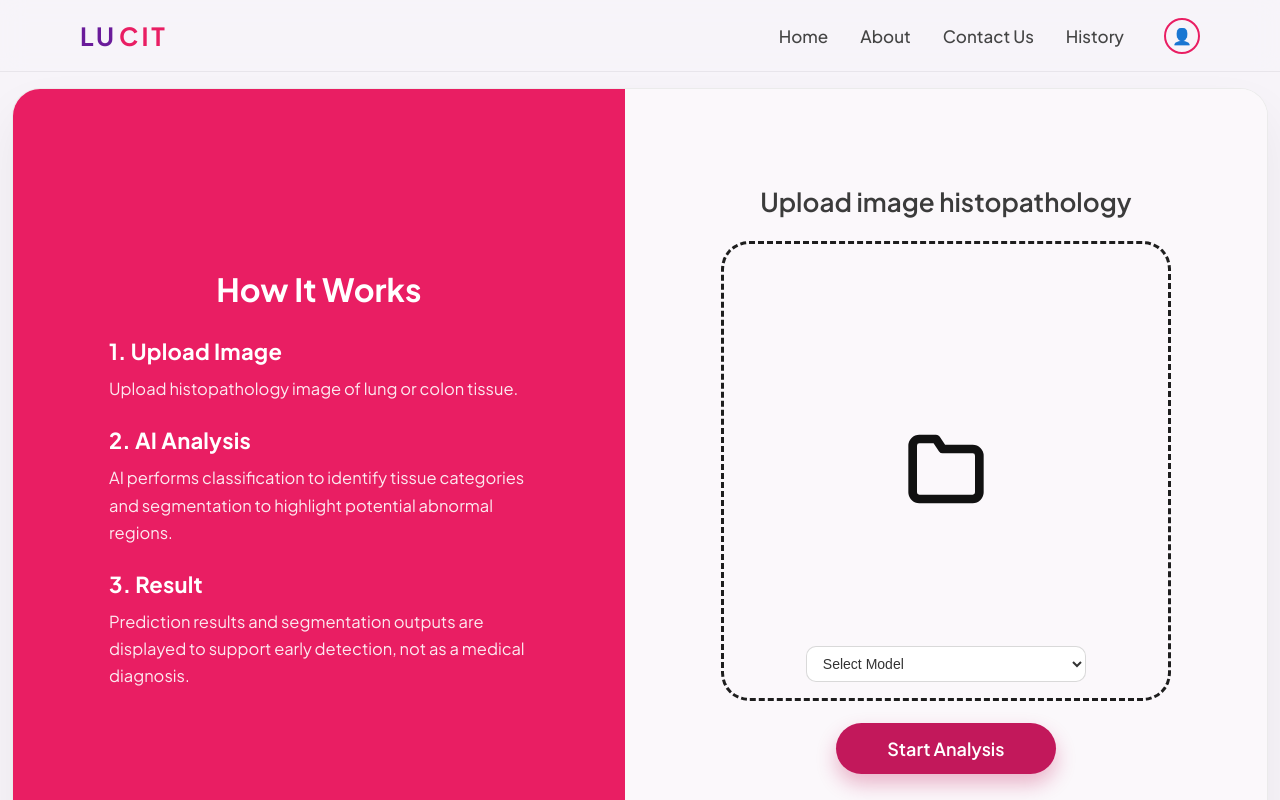
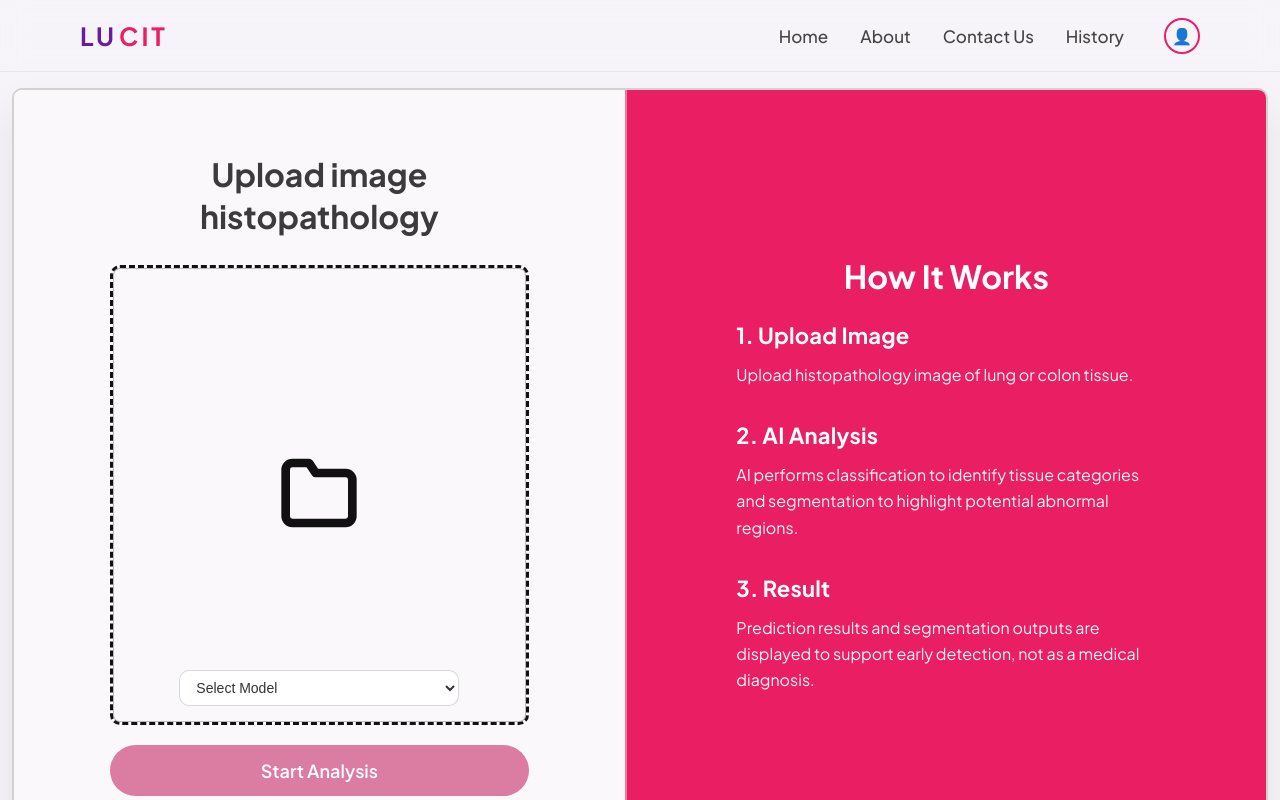
Before and after one commit to Purukan-Jeremy/LUCIT, a React app in the folder Frontend/: page /analysis in a window 1280 px wide. Shown: the top 800 px of the page. Built offline with nearby package versions, Linux system fonts and the light colour scheme; the HTML template or start-up script is replaced by a standard one.

Commit message:
update classification

```diff
--- a/Frontend/src/assets/style.css
+++ b/Frontend/src/assets/style.css
@@ -427,24 +427,25 @@ button {
   display: grid;
   grid-template-columns: 1fr 1.05fr;
   background: #ffffff;
-  border-radius: 28px;
+  border-radius: 10px;
   overflow: hidden;
-  border: 1px solid rgba(0, 0, 0, 0.08);
-  box-shadow: 0 24px 50px rgba(0, 0, 0, 0.06);
+  border: 2px solid rgba(0, 0, 0, 0.18);
+  box-shadow: 0 22px 42px rgba(0, 0, 0, 0.08);
 }
 
 /* LEFT PANEL */
 .card-left {
-  background: var(--pink);
-  color: #ffffff;
-  padding: 96px 96px;
+  background: #fbf8fb;
+  color: #333333;
+  padding: 64px 96px;
   display: flex;
   flex-direction: column;
-  justify-content: center;
+  justify-content: flex-start;
   gap: 20px;
 }
 
-.card-left h2 {
+.card-left h2,
+.card-right h2 {
   font-size: 32px;
   font-weight: 700;
   text-align: center;
@@ -454,34 +455,38 @@ button {
 .steps-list {
   display: flex;
   flex-direction: column;
-  gap: 24px;
-  max-width: 440px;
-  margin: 0 auto;
+  gap: 26px;
+  width: 100%;
+  max-width: 560px;
+  margin: 0;
 }
 
 .step-item h3 {
   font-size: 22px;
   font-weight: 700;
-  margin-bottom: 10px;
+  margin-bottom: 8px;
   letter-spacing: 0.2px;
+  line-height: 1.25;
 }
 
 .step-item p {
-  font-size: 16.5px;
-  line-height: 1.65;
-  opacity: 0.9;
-  max-width: 420px;
+  font-size: 16px;
+  line-height: 1.55;
+  opacity: 0.96;
+  max-width: none;
 }
 
-/* RIGHT PANEL */
+/* ANALYSIS - RIGHT PANEL */
 .card-right {
-  background: #fbf8fb;
-  padding: 96px 96px;
+  background: var(--pink);
+  color: #ffffff;
+  padding: 52px 56px;
   display: flex;
   flex-direction: column;
-  align-items: center;
+  align-items: stretch;
   justify-content: center;
-  gap: 22px;
+  gap: 14px;
+  border-left: 2px solid rgba(255, 255, 255, 0.4);
 }
 
 .upload-title {
@@ -489,8 +494,99 @@ button {
   font-weight: 600;
   text-align: center;
   color: #3b3b3b;
-  max-width: 460px;
+  width: 100%;
+  max-width: 420px;
   line-height: 1.3;
+  margin: 0 auto 14px;
+}
+
+/* ANALYSIS - HOW IT WORKS TEXT */
+.card-right h2 {
+  margin-bottom: 12px;
+  margin-top: auto;
+}
+
+.card-right .steps-list {
+  gap: 34px;
+  max-width: 420px;
+  margin: 0 auto auto;
+}
+
+.card-right .step-item h3 {
+  margin-bottom: 12px;
+}
+
+.card-right .step-item p {
+  line-height: 1.65;
+}
+
+.analysis-result {
+  width: 100%;
+  max-width: 100%;
+  display: flex;
+  flex-direction: column;
+  gap: 12px;
+}
+
+.result-summary-card,
+.result-description-card {
+  border: 1.5px solid rgba(255, 255, 255, 0.8);
+  border-radius: 8px;
+  background: rgba(0, 0, 0, 0.2);
+}
+
+.result-summary-card {
+  display: flex;
+  align-items: center;
+  gap: 24px;
+  padding: 18px 20px;
+}
+
+.result-preview {
+  width: 190px;
+  height: 190px;
+  border-radius: 4px;
+  overflow: hidden;
+  background: rgba(255, 255, 255, 0.1);
+  flex-shrink: 0;
+}
+
+.result-preview-image {
+  width: 100%;
+  height: 100%;
+  object-fit: cover;
+  display: block;
+}
+
+.result-metrics {
+  display: flex;
+  flex-direction: column;
+  gap: 12px;
+}
+
+.result-metrics p {
+  font-size: 24px;
+  font-weight: 500;
+  margin: 0;
+  color: #ffffff;
+}
+
+.result-description-card {
+  min-height: 260px;
+  padding: 18px 20px;
+}
+
+.result-description-card h3 {
+  margin: 0 0 10px;
+  font-size: 32px;
+  font-weight: 600;
+}
+
+.result-description-card p {
+  margin: 0;
+  font-size: 20px;
+  line-height: 1.5;
+  color: rgba(255, 255, 255, 0.95);
 }
 
 .model-select {
@@ -522,17 +618,18 @@ button {
 .upload-box {
   width: min(720px, 100%);
   height: 460px;
-  border: 3px dashed #1e1e1e;
-  border-radius: 28px;
+  border: 3px dashed #111111;
+  border-radius: 10px;
   display: flex;
   align-items: center;
   justify-content: center;
   position: relative;
   transition: background 0.2s ease;
+  box-shadow: inset 0 0 0 1px rgba(0, 0, 0, 0.25);
 }
 
 .upload-box:hover {
-  background: rgba(0, 0, 0, 0.02);
+  background: rgba(0, 0, 0, 0.03);
 }
 
 .upload-label {
@@ -554,6 +651,12 @@ button {
   min-width: 220px;
 }
 
+.start-analysis-btn:disabled {
+  opacity: 0.55;
+  cursor: not-allowed;
+  box-shadow: none;
+}
+
 @media (max-width: 900px) {
   .analysis-card {
     grid-template-columns: 1fr;
@@ -561,11 +664,34 @@ button {
 
   .card-left,
   .card-right {
-    padding: 56px 36px;
+    padding: 42px 30px;
   }
 
   .upload-box {
     height: 320px;
+  }
+
+  .result-summary-card {
+    flex-direction: column;
+    align-items: flex-start;
+  }
+
+  .result-preview {
+    width: 100%;
+    max-width: 220px;
+    height: 180px;
+  }
+
+  .result-metrics p {
+    font-size: 18px;
+  }
+
+  .result-description-card h3 {
+    font-size: 24px;
+  }
+
+  .result-description-card p {
+    font-size: 16px;
   }
 }
 
--- a/Frontend/src/pages/analysis/index.tsx
+++ b/Frontend/src/pages/analysis/index.tsx
@@ -1,51 +1,48 @@
-import React, { useState } from "react";
+import React, { useRef, useState } from "react";
 import "../../assets/style.css";
 
 const AnalysisPage: React.FC = () => {
   const [selectedImage, setSelectedImage] = useState<File | null>(null);
+  const [selectedPreview, setSelectedPreview] = useState<string>("");
+  const [resultPreview, setResultPreview] = useState<string>("");
+  const [isAnalyzed, setIsAnalyzed] = useState(false);
   const [modelType, setModelType] = useState<
     "none" | "classification" | "segmentation"
   >("none");
+  const fileInputRef = useRef<HTMLInputElement | null>(null);
 
   const handleImageChange = (event: React.ChangeEvent<HTMLInputElement>) => {
     if (event.target.files && event.target.files[0]) {
-      setSelectedImage(event.target.files[0]);
+      const file = event.target.files[0];
+      setSelectedImage(file);
+      setIsAnalyzed(false);
+      setResultPreview("");
+
+      const reader = new FileReader();
+      reader.onload = () => {
+        setSelectedPreview((reader.result as string) || "");
+      };
+      reader.readAsDataURL(file);
+    }
+  };
+
+  const handleStartAnalysis = () => {
+    if (!selectedImage || !selectedPreview || modelType !== "classification")
+      return;
+    setResultPreview(selectedPreview);
+    setIsAnalyzed(true);
+    setSelectedImage(null);
+    setSelectedPreview("");
+    if (fileInputRef.current) {
+      fileInputRef.current.value = "";
     }
   };
 
   return (
     <div className="analysis-container">
       <div className="analysis-card">
-        {/* BAGIAN KIRI (PINK) */}
+        {/* BAGIAN KIRI (UPLOAD) */}
         <div className="card-left">
-          <h2>How It Works</h2>
-
-          <div className="steps-list">
-            <div className="step-item">
-              <h3>1. Upload Image</h3>
-              <p>Upload histopathology image of lung or colon tissue.</p>
-            </div>
-
-            <div className="step-item">
-              <h3>2. AI Analysis</h3>
-              <p>
-                AI performs classification to identify tissue categories and
-                segmentation to highlight potential abnormal regions.
-              </p>
-            </div>
-
-            <div className="step-item">
-              <h3>3. Result</h3>
-              <p>
-                Prediction results and segmentation outputs are displayed to
-                support early detection, not as a medical diagnosis.
-              </p>
-            </div>
-          </div>
-        </div>
-
-        {/* BAGIAN KANAN (UPLOAD) */}
-        <div className="card-right">
           <h2 className="upload-title">
             {modelType === "classification"
               ? "Upload image histopathology for classification"
@@ -60,6 +57,7 @@ const AnalysisPage: React.FC = () => {
               id="file-upload"
               accept="image/*"
               onChange={handleImageChange}
+              ref={fileInputRef}
               hidden
             />
             <label htmlFor="file-upload" className="upload-label">
@@ -100,7 +98,11 @@ const AnalysisPage: React.FC = () => {
             </div>
           </div>
 
-          <button className="primary-btn start-analysis-btn">
+          <button
+            className="primary-btn start-analysis-btn"
+            onClick={handleStartAnalysis}
+            disabled={!selectedImage || modelType !== "classification"}
+          >
             Start Analysis
           </button>
 
@@ -109,6 +111,75 @@ const AnalysisPage: React.FC = () => {
               File selected: <strong>{selectedImage.name}</strong>
             </p>
           )}
+
+          {modelType === "segmentation" && (
+            <p style={{ color: "#666", fontSize: "0.9rem" }}>
+              Dummy result saat ini hanya untuk model classification.
+            </p>
+          )}
+        </div>
+
+        {/* BAGIAN KANAN (HOW IT WORKS) */}
+        <div className="card-right">
+          {isAnalyzed && modelType === "classification" ? (
+            <div className="analysis-result">
+              <div className="result-summary-card">
+                <div className="result-preview">
+                  {resultPreview && (
+                    <img
+                      src={resultPreview}
+                      alt="Uploaded histopathology preview"
+                      className="result-preview-image"
+                    />
+                  )}
+                </div>
+
+                <div className="result-metrics">
+                  <p>Prediction: Lorem ipsum</p>
+                  <p>Confidence: 98.2%</p>
+                </div>
+              </div>
+
+              <div className="result-description-card">
+                <h3>Description :</h3>
+                <p>
+                  Lorem ipsum dolor sit amet, consectetur adipiscing elit, sed
+                  do eiusmod tempor incididunt ut labore et dolore magna aliqua.
+                  Ut enim ad minim veniam, quis nostrud exercitation ullamco
+                  laboris nisi ut aliquip ex ea commodo consequat. Duis aute
+                  irure dolor in reprehenderit in voluptate velit esse cillum
+                  dolore eu fugiat nulla pariatur.
+                </p>
+              </div>
+            </div>
+          ) : (
+            <>
+              <h2>How It Works</h2>
+
+              <div className="steps-list">
+                <div className="step-item">
+                  <h3>1. Upload Image</h3>
+                  <p>Upload histopathology image of lung or colon tissue.</p>
+                </div>
+
+                <div className="step-item">
+                  <h3>2. AI Analysis</h3>
+                  <p>
+                    AI performs classification to identify tissue categories and
+                    segmentation to highlight potential abnormal regions.
+                  </p>
+                </div>
+
+                <div className="step-item">
+                  <h3>3. Result</h3>
+                  <p>
+                    Prediction results and segmentation outputs are displayed to
+                    support early detection, not as a medical diagnosis.
+                  </p>
+                </div>
+              </div>
+            </>
+          )}
         </div>
       </div>
     </div>
```
